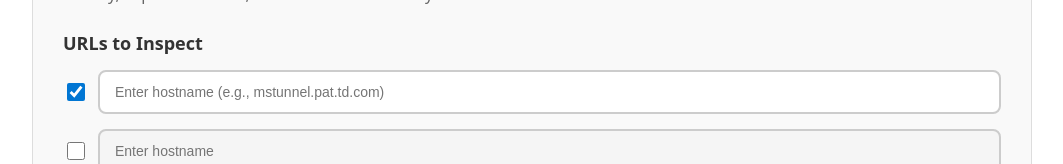
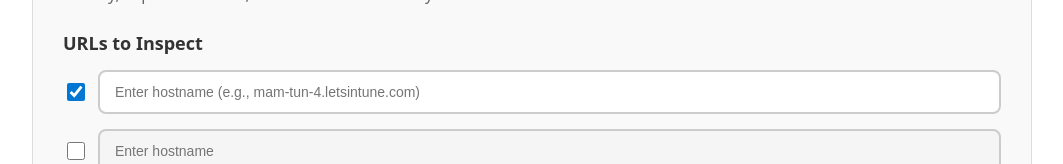
Before and after one commit to thiagogbeier/sfmc-endpoint-health-checker, a React (Vite) app: page / in a window 1280 px wide. Both pictures are taken after a click on the button "🔒 SSL Inspection". Shown: the part 316-480 px from the top of the page, without its empty margins (108-1171 px from the left). Built offline with nearby package versions, Linux system fonts and the light colour scheme.

Commit message:
Update SSL inspection example URL to mam-tun-4.letsintune.com
- Changed placeholder URL from mstunnel.pat.td.com to mam-tun-4.letsintune.com
- Updated first URL input field placeholder text

```diff
--- a/src/SSLInspection.jsx
+++ b/src/SSLInspection.jsx
@@ -238,7 +238,7 @@ ${index + 1}. ${result.url}
               />
               <input
                 type="text"
-                placeholder={`Enter hostname${index === 0 ? ' (e.g., mstunnel.pat.td.com)' : ''}`}
+                placeholder={`Enter hostname${index === 0 ? ' (e.g., mam-tun-4.letsintune.com)' : ''}`}
                 value={url.url}
                 onChange={(e) => updateUrl(url.id, 'url', e.target.value)}
                 disabled={!url.enabled || isChecking}
```
